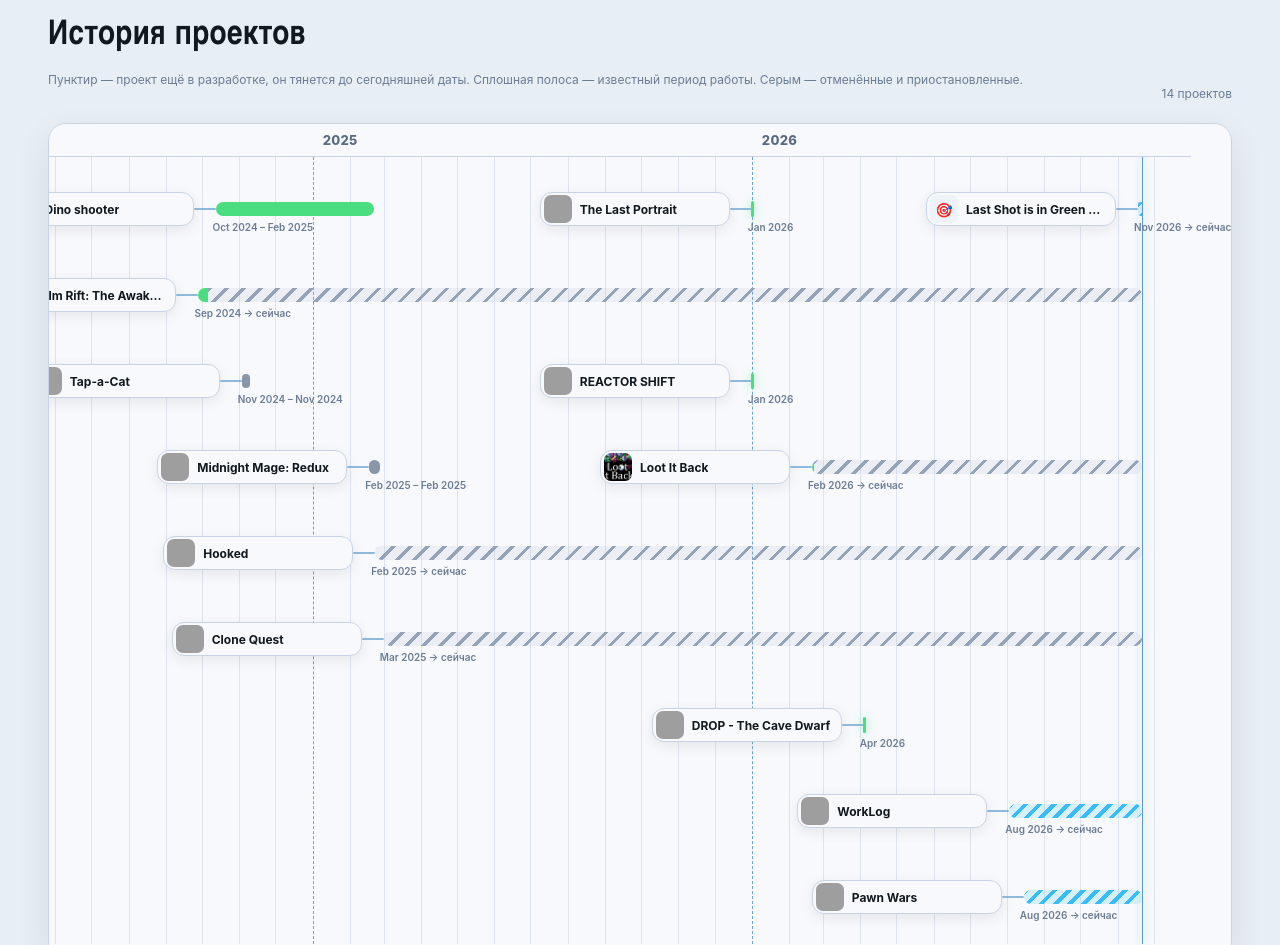
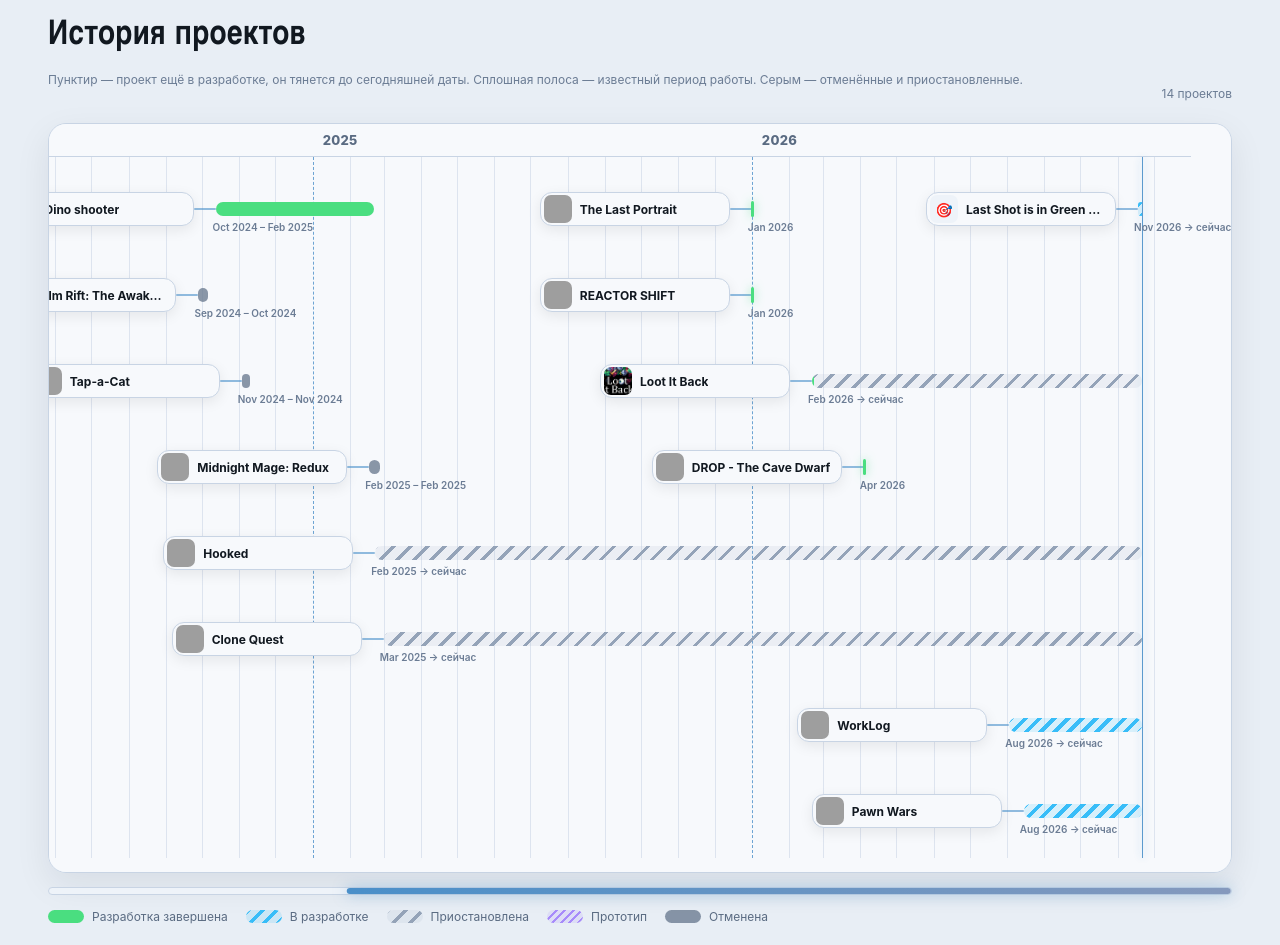
Before and after one commit to vorongo/site, a plain HTML site: page index.html in a window 1280 px wide. Shown: the part 2800-3745 px from the top of the page. Drawn offline with nearby package versions, Linux system fonts and the light colour scheme; no server answers; grey boxes are pictures that could not be loaded.

Commit message:
Mark Realm Rift as cancelled on the timeline
Co-Authored-By: Claude Haiku 5.5 <noreply@anthropic.com>

```diff
--- a/index.html
+++ b/index.html
@@ -356,7 +356,7 @@
   // st: done (solid green), ongoing (dashed blue, runs to today), paused (grey dashed), canceled (grey solid)
   const ROWS=[
     {t:'Midnight Mage', s:'2024-01-01', seg:[], jam:true},
-    {t:'Realm Rift: The Awakening', s:'2024-09-28', seg:[{f:'2024-09-28',to:'2024-10-06',st:'done'},{f:'2024-10-06',to:'today',st:'paused'}]},
+    {t:'Realm Rift: The Awakening', s:'2024-09-28', seg:[{f:'2024-09-28',to:'2024-10-06',st:'canceled'}]},
     {t:'Dino shooter', s:'2024-10-13', seg:[{f:'2024-10-13',to:'2025-02-21',st:'done'}]},
     {t:'Tap-a-Cat', s:'2024-11-03', seg:[{f:'2024-11-03',to:'2024-11-10',st:'canceled'}]},
     {t:'Midnight Mage: Redux', s:'2025-02-17', seg:[{f:'2025-02-17',to:'2025-02-26',st:'canceled'}]},
```
